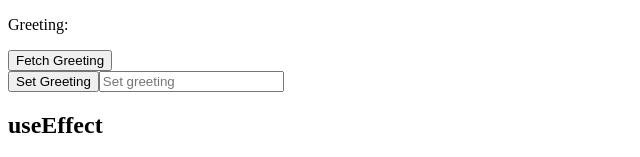
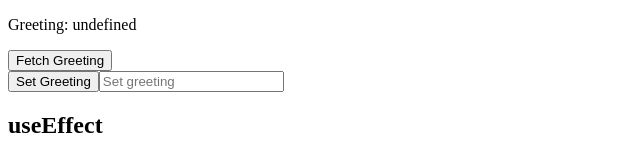
Before and after one commit to gwpjp/ReactQueryPractice, a React (Create React App) app in the folder random-number/: page / in a window 1280 px wide. Shown: the top 157 px of the page, without its empty margins (0-640 px from the left). Built offline with nearby package versions, Linux system fonts and the light colour scheme; no server answers.

Commit message:
Added error checking.

```diff
--- a/random-number/src/App.js
+++ b/random-number/src/App.js
@@ -100,11 +100,13 @@ const fetchGreeting = () => {
 const ReactQueryGreeting = () => {
   const greet = useQuery(['greet'], fetchGreeting);
 
-  if (greet.isError) return <p>Error: {greet.error.message}</p>;
-
   return (
     <div>
-      <p>Greeting: {greet.data}</p>
+      <p>
+        {!greet.isError
+          ? `Greeting: ${greet.data}`
+          : `Error: ${greet.error.message}`}
+      </p>
       <button onClick={() => greet.refetch()}>Fetch Greeting</button>
     </div>
   );
```
